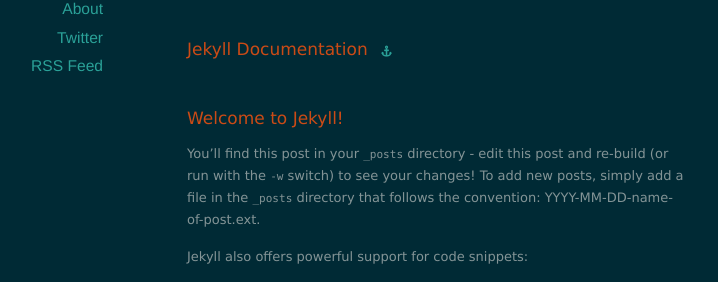
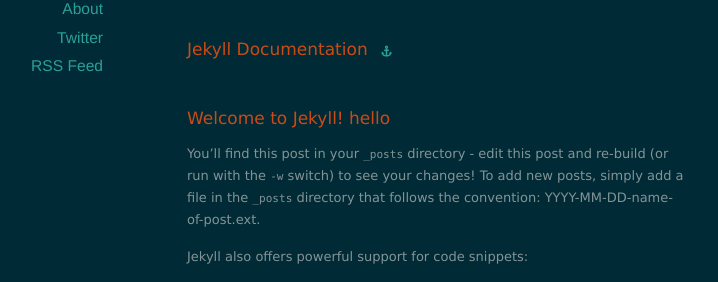
Before and after one commit to itaibassi/itaibassi.github.io, a Jekyll site: the page built from index.html, in a window 1280 px wide. Shown: the part 233-515 px from the top of the page, without its empty margins (203-921 px from the left). Built offline with Jekyll 4.4.1, drawn with Linux system fonts in a browser that asks for light colours; nearby versions of some CDN libraries; the list of posts is cut into pages by our own code.

Commit message:
Revert "Update index.html"
This reverts commit 98a6d5bebf3b18b44e2e16eab4f9ea330b335c8f.

```diff
--- a/index.html
+++ b/index.html
@@ -13,7 +13,7 @@
 				<a class="anchor" href="{{ post.url }}"><i class="icon-anchor"></i></a>
 			</h1>
 		{% else %}
-			<h1><a href="{{ post.url }}">{{ post.title }}</a> </h1>
+			<h1><a href="{{ post.url }}">{{ post.title }}</a> hello</h1>
 		{% endif %}
 
 		<div class="post-content">{{ post.content }}</div>
```
